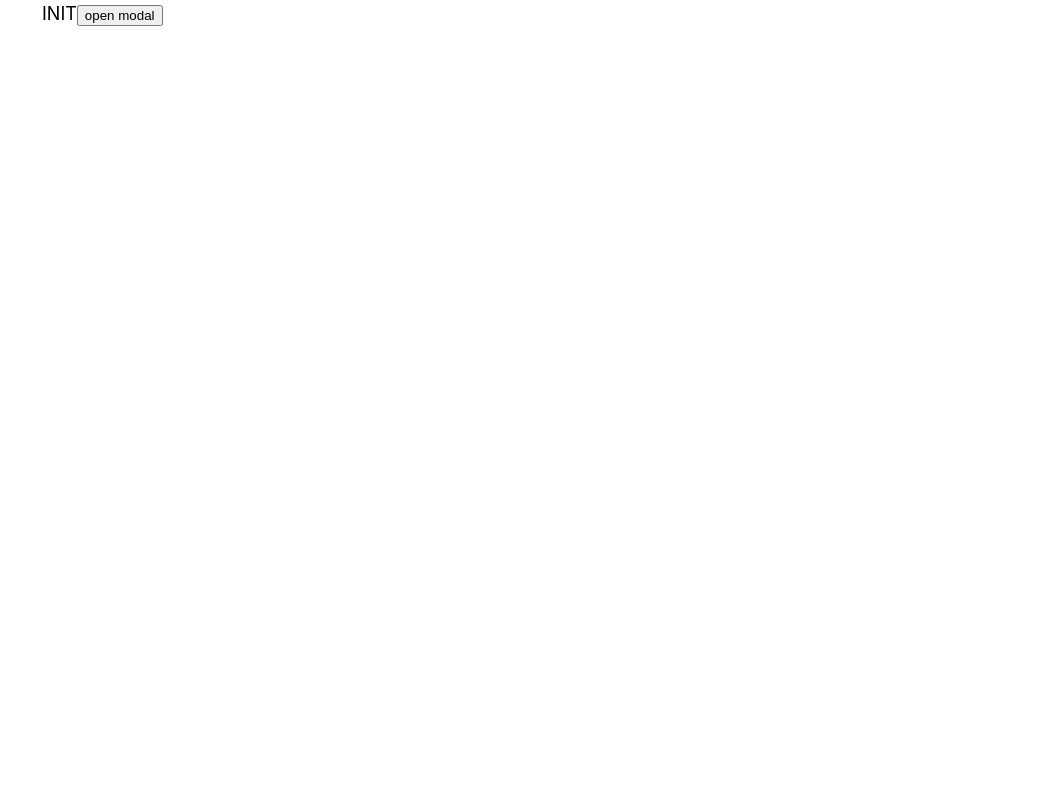
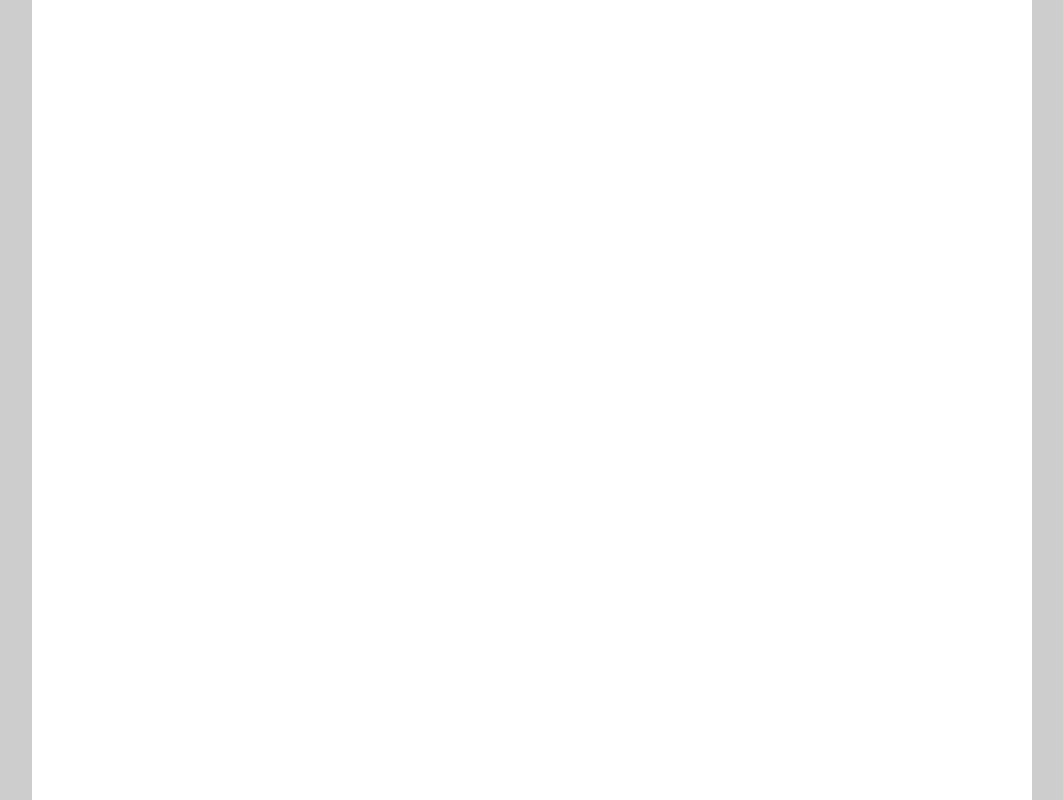
Before and after one commit to parkseyeonn/post, a Next.js app: page / in a window 1280 px wide. Both pictures are taken after a click on the button "open modal". Shown: the whole page, without its empty margins (108-1171 px from the left). Built offline with nearby package versions, Linux system fonts and the light colour scheme.

Commit message:
modal animation

```diff
--- a/components/modal/Modal.tsx
+++ b/components/modal/Modal.tsx
@@ -1,4 +1,4 @@
-import { ReactNode } from "react";
+import { ReactNode, useState, useEffect } from "react";
 import { Portal, defaultModalRootId } from "./Portal";
 import ModalStyle from "./style";
 
@@ -8,16 +8,37 @@ export interface ModalProps {
   handleClose: () => void;
 }
 
+// isOpen || isAnimated -> show
 export const Modal = ({
   isOpen,
   children,
   handleClose
 }: ModalProps) => {
-  if (!isOpen) return null;
+  const [isAnimated, setIsAnimated] = useState(false);
+
+  useEffect(() => {
+    if(isOpen || isAnimated) {
+      let timeout: NodeJS.Timeout;
+      if (isOpen) {
+        setIsAnimated(isOpen);
+      } else {
+        timeout = setTimeout(() => {
+          setIsAnimated(isOpen);
+        }, 300);
+      }
+      return () => {
+        if (timeout !== undefined) {
+          clearTimeout(timeout);
+        }
+      }
+    }
+  }, [isOpen]);
+
+  if (!(isOpen || isAnimated)) return null;
 
   return (
     <Portal rootId={defaultModalRootId}>
-      <ModalStyle.Background role="modal">
+      <ModalStyle.Background role="modal" isAnimated={isAnimated} isOpen={isOpen}>
         <ModalStyle.Container>
           {children}
           <button onClick={handleClose}>
--- a/components/modal/style.tsx
+++ b/components/modal/style.tsx
@@ -1,5 +1,5 @@
 import { ReactNode } from "react";
-import styled from "styled-components";
+import styled, {css, keyframes} from "styled-components";
 
 type LayoutProps = {
   children?: ReactNode;
@@ -9,7 +9,34 @@ const Modal = ({children}: LayoutProps) => (
   <div>{children}</div>
 );
 
-const Background = styled.div`
+const fadeIn = keyframes`
+  0% {
+    opacity: 0;
+  }
+  100% {
+    opacity: 1;
+  }
+`;
+
+const fadeOut = keyframes`
+  0% {
+    opacity: 1;
+  }
+  100% {
+    opacity: 0;
+  }
+`;
+
+const slideUp = keyframes`
+  0% {
+    transform: translateY(10px);
+  }
+  100% {
+    transform: translateY(0);
+  }
+`;
+
+const Background = styled.div<{isAnimated: boolean, isOpen: boolean}>`
   position: fixed;
   left: 0;
   right: 0;
@@ -18,13 +45,24 @@ const Background = styled.div`
   z-index: 1000;
   display: flex;
   align-items: center;
-  justify-contents: center;
-  background-color: rgba(111, 111, 111, .9);
+  justify-content: center;
+  background-color: rgba(200, 200, 200, 0.9);
   overflow-y: auto;
   overflow-x: hidden;
-  visibility: none;
   opacity: 0;
+  visibility: hidden;
   transition: .2s;
+  animation-duration: .2s;
+  animation-fill-mode: forwards;
+  animation-timing-function: ease-in-out;
+  animation-name: ${fadeIn};
+  ${
+      props => props.isOpen ? css`
+        visibility: visible;
+      ` : css`
+        animation-name: ${fadeOut};
+      `
+  }
   &:focus {
     outline: none;
   }
@@ -34,7 +72,14 @@ const Container = styled.div`
   position: relative;
   width: 1000px;
   height: 1000px;
-  backgroundColor: white;
+  padding: 30px;
+  background-color: white;
+  border-radius: 10px;
+  transform: translateY(10px);
+  animation-duration: .2s;
+  animation-fill-mode: forwards;
+  animation-timing-function: ease-in;
+  animation-name: ${slideUp};
 `;
 
 Modal.Background = Background;
```
